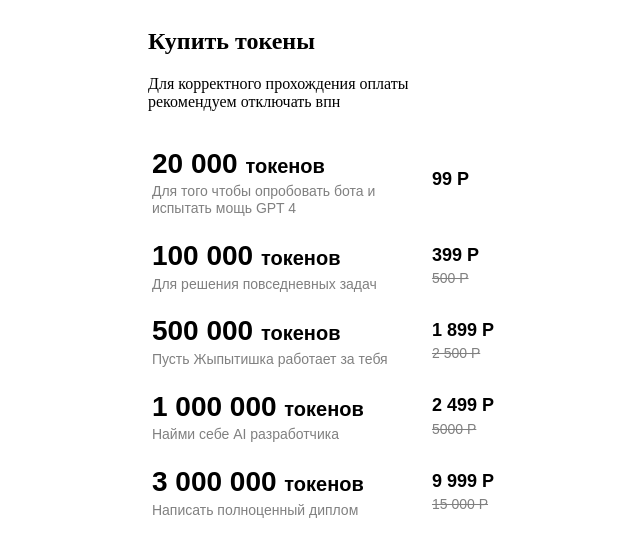
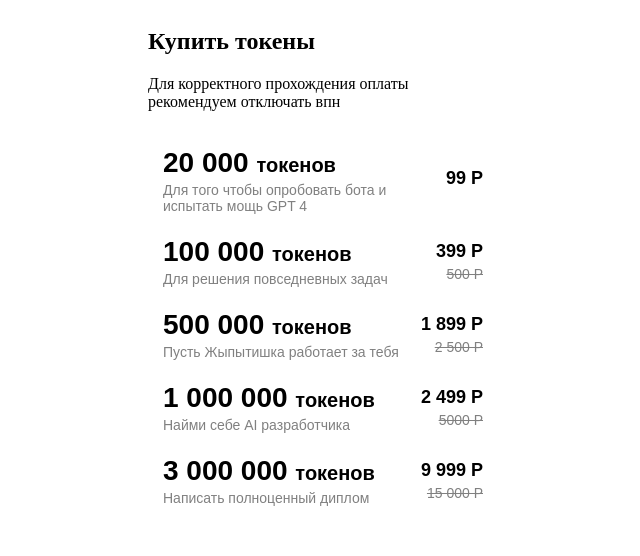
Before and after one commit to MakkksT/web, a plain HTML site: page balacne.html in a window 1280 px wide. Shown: the whole page, without its empty margins (317-957 px from the left). Drawn offline with Linux system fonts and the light colour scheme; a script that the page names is missing.

Commit message:
components.css

```diff
--- a/components.css
+++ b/components.css
@@ -68,8 +68,9 @@ html {
 .token-card {
   display: flex;
   justify-content: center;
-  /*!*height: 92px;*!*/
+  /*height: 92px;*/
   /*width: 355px;*/
+  /*flex-wrap: nowrap;*/
 
   /* border: 1px solid orange; */
   /*position: relative;*/
@@ -80,46 +81,47 @@ html {
   display: flex;
   flex-direction: column;
   align-items: start;
+  width: 250px;
   gap: 1px;
-  width: 280px;
   /*margin-right: 50px;*/
 }
 
 .token-card__right {
 display: flex;
-
+  flex-wrap: nowrap;
+  align-items: end;
   flex-direction: column;
-  flex-wrap: nowrap;
   text-align: center;
   justify-content: center;
-
+  width: 70px;
 }
 
 .token-card__title {
   font-size: 28px;
-  font-weight: 700;
-  line-height: 120%; /* 28.8px */
+  font-weight: bold;
+  /*line-height: 120%; !* 28.8px *!*/
   margin-bottom: 2px;
 }
 .token-card__description {
   font-size: 14px;
-  font-weight: 400;
-  line-height: 120%;
+  /*display: flex;*/
+  /*flex-wrap: nowrap;*/
+  /*font-weight: 400;*/
+  /*line-height: 120%;*/
   color: gray;
   text-align: left;
 }
 
 .token-card__price {
-  display: flex;
   text-align: right;
   font-size: 18px;
-  flex-wrap: nowrap;
-  font-weight: 700;
-  line-height: 120%; /* 28.8px */
+
+  font-weight: bold;
+  /*line-height: 120%; !* 28.8px *!*/
   margin-bottom: 4px;
 }
 .text {
   font-size: 20px;
-  font-weight: 700;
-  line-height: 120%; /* 28.8px */
+  font-weight: bold;
+  /*line-height: 120%; !* 28.8px *!*/
 }
```
